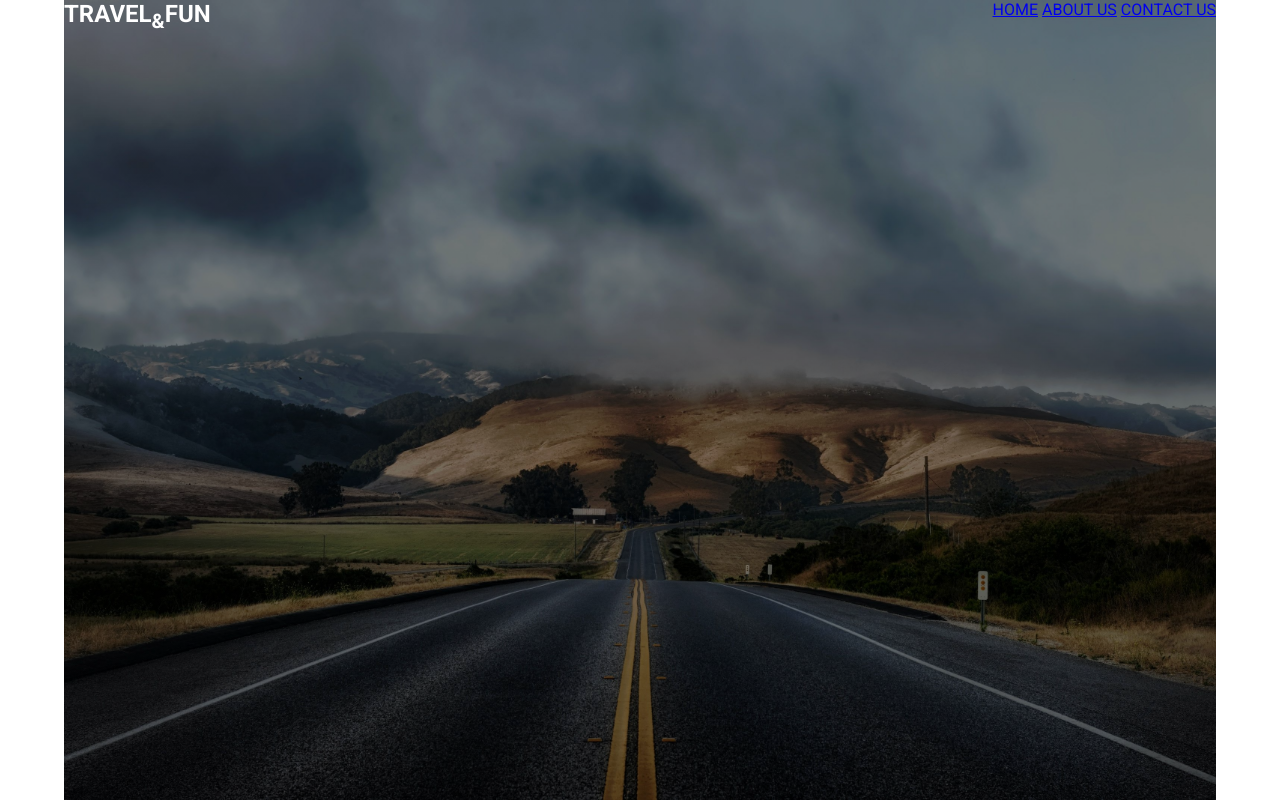
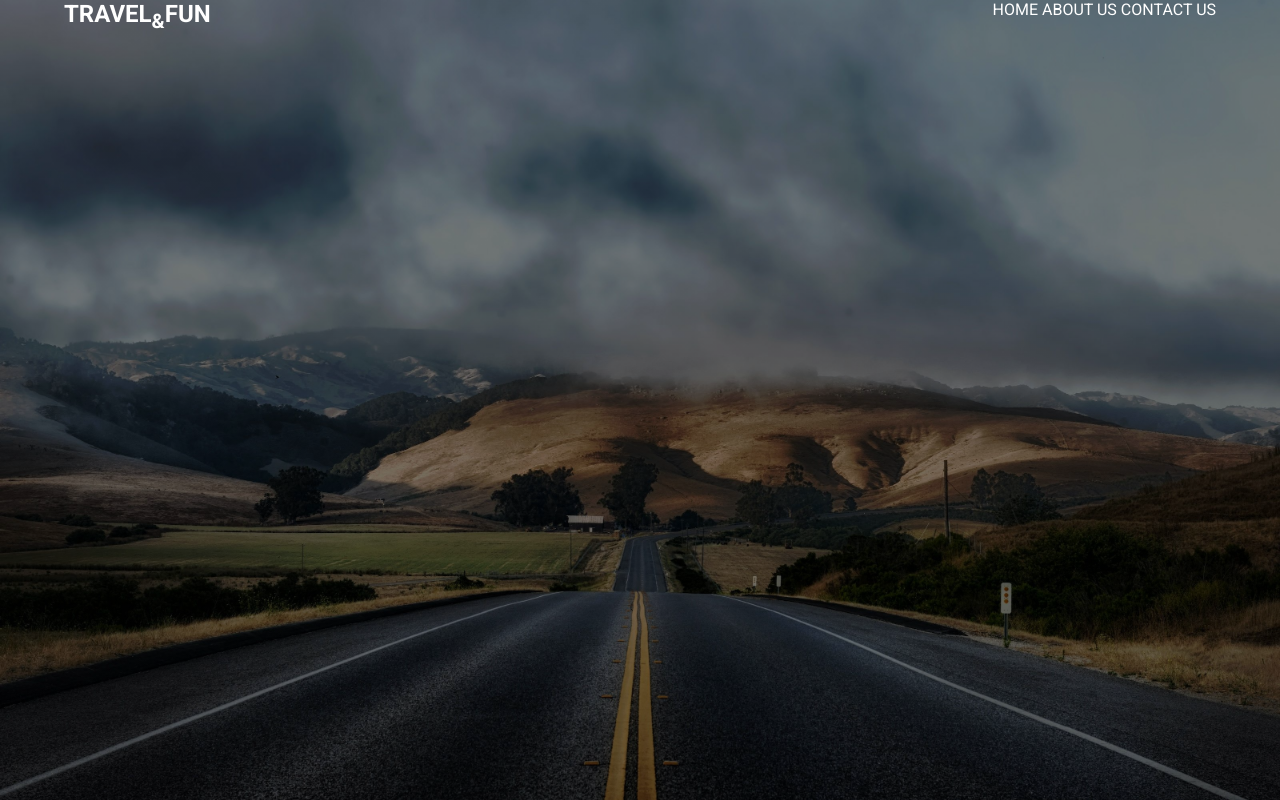
Before and after one commit to Pruthveek/HTML-CSS, a plain HTML site: page Travel&Fun/index.html in a window 1280 px wide. Drawn offline with Linux system fonts and the light colour scheme.

Commit message:
headercss

```diff
--- a/Travel&Fun/Css/style.css
+++ b/Travel&Fun/Css/style.css
@@ -12,15 +12,22 @@
     background-position: center;
     background-size: cover;
     background-repeat: no-repeat;
+
+}
+
+.header .navbar{
     width: 90%;
     margin: 0px auto;
 }
 
 .header .navbar .logo,.header .navbar .menu .nav_item{
     color: white;
-    text-decoration: none;
 }
 
+.header .navbar .menu .nav_item .menubuton{
+    text-decoration: none;
+    color: white;
+}
 .navbar::after{
     content: "";
     display: block;
--- a/Travel&Fun/index.html
+++ b/Travel&Fun/index.html
@@ -11,9 +11,9 @@
         <nav class="navbar">
             <h1 class="logo"><span class="logocolor">TRAVEL</span><sub>&</sub><span class="logocolor">FUN</span></h1>
                 <ul class="menu">
-                    <li class="nav_item"><a href="./index.html">HOME</a></li>
-                    <li class="nav_item"><a href="./about.html">ABOUT US</a></li>
-                    <li class="nav_item"><a href="./contact.html">CONTACT US</a></li>
+                    <li class="nav_item"><a class="menubuton" href="./index.html">HOME</a></li>
+                    <li class="nav_item"><a class="menubuton" href="./about.html">ABOUT US</a></li>
+                    <li class="nav_item"><a class="menubuton" href="./contact.html">CONTACT US</a></li>
                 </ul>
 
         </nav>
```
